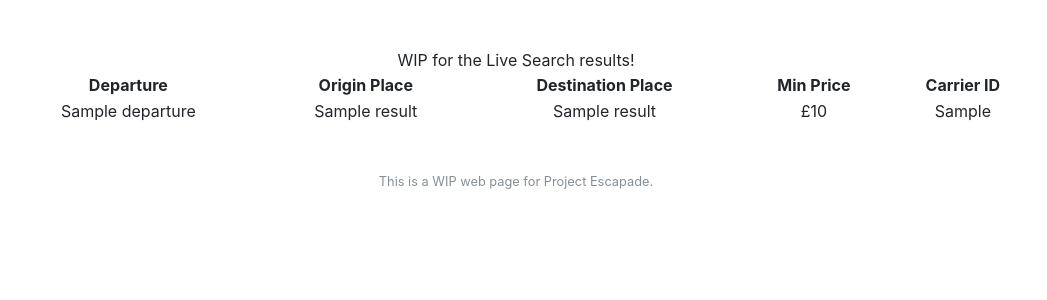
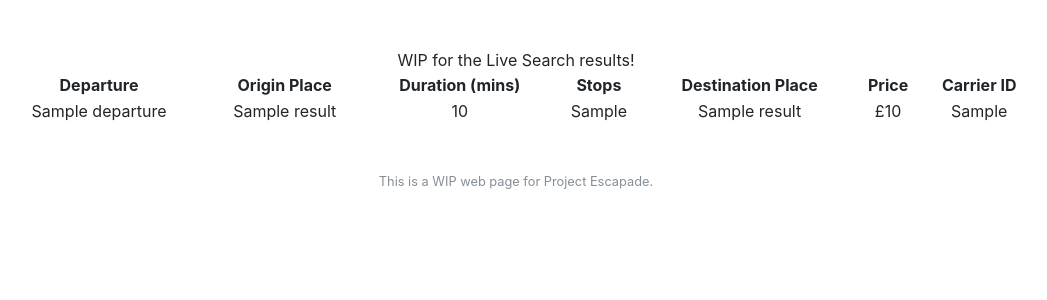
Before and after one commit to STMcNamara/Escapade, a Flask app: template templates/results_live.html in a window 1280 px wide. Shown: the part 76-376 px from the top of the page, without its empty margins (124-1171 px from the left). Run offline with Flask 2, Linux system fonts and the light colour scheme; the template is opened without the code that fills it: most values are stand-ins (such as "Sample title", 1, 10 or a date in 2020); some libraries are stand-ins or nearby versions.

Commit message:
Live_search working with stops

```diff
--- a/ss_api_functions.py
+++ b/ss_api_functions.py
@@ -363,7 +363,7 @@ def liveSearchFormatResult(liveQuotes):
         itinaryDict["OutboundLegId"] = row["OutboundLegId"]
         itinaryDict["Price"] = row["PricingOptions"][0]["Price"]
         itinaryDict["QuoteAge"] = row["PricingOptions"][0]["QuoteAgeInMinutes"]
-        # itinaryDict["linkURL"] = row["PricingOptions"][0]["DeeplinkUrl"]
+        itinaryDict["linkURL"] = row["PricingOptions"][0]["DeeplinkUrl"]
         # From legList
         # Search through list looking for OutboundLegId (TODO - and Inbound)
         for leg in legList:
@@ -373,9 +373,10 @@ def liveSearchFormatResult(liveQuotes):
                 itinaryDict["Departure"] = leg["Departure"]
                 itinaryDict["Arrival"] = leg["Arrival"]
                 itinaryDict["Duration"] = leg["Duration"]
-                itinaryDict["Stops"] = leg["Stops"]
                 itinaryDict["Carriers"] = leg["Carriers"]
                 itinaryDict["Directionality"] = leg["Directionality"]
+                itinaryDict["Stops"] = leg["Stops"]
+
                 # Break out as should only be one match
                 break
         # Add in carrier and location names
--- a/templates/results_live.html
+++ b/templates/results_live.html
@@ -14,14 +14,18 @@
       <tr>
         <th>Departure</th>
         <th>Origin Place</th>
+        <th>Duration (mins)</th>
+        <th>Stops</th>
         <th>Destination Place</th>
-        <th>Min Price</th>
+        <th>Price</th>
         <th>Carrier ID</th>
       </tr>
       {% for result in resultsDict %}
       <tr>
         <td>{{ result['Departure'] }}</td>
         <td>{{ result['OriginStationName'] }}</td>
+        <td>{{ result['Duration'] }}</td>
+        <td>{{ result['stopsList'] }}
         <td>{{ result['DestinationStationName'] }}</td>
         <td>£{{ result['Price'] }}</td>
         <td>{{ result['carriersList'] }}</td>
```
